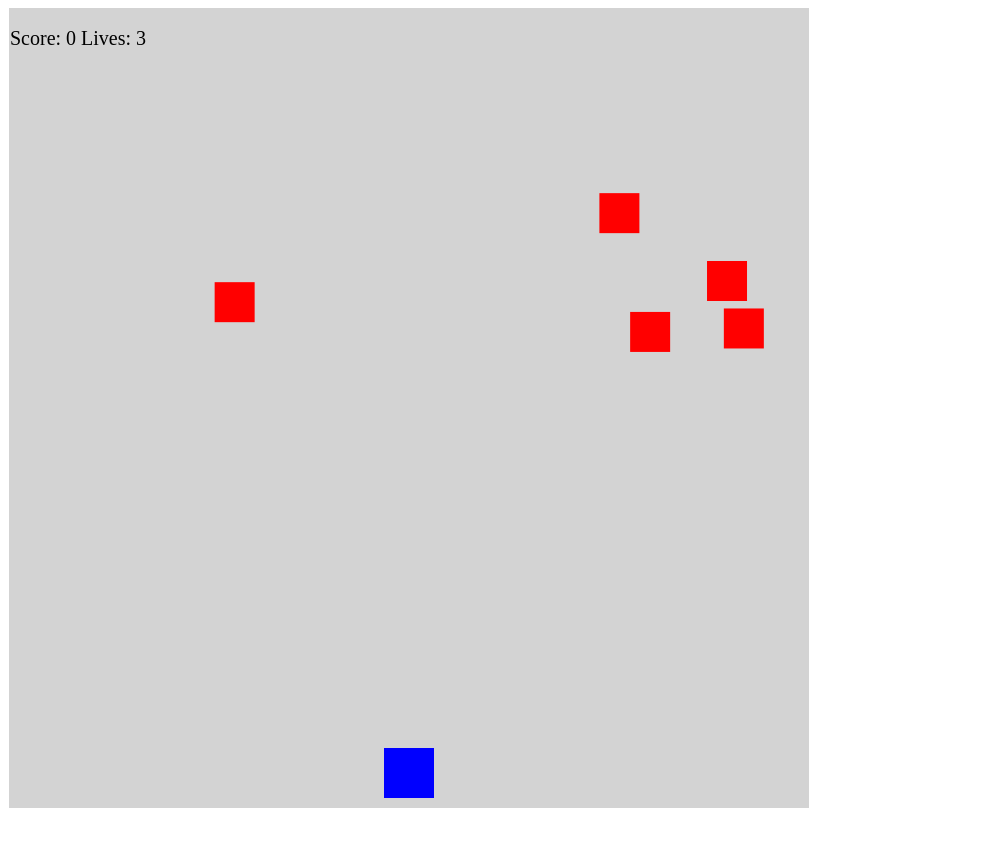
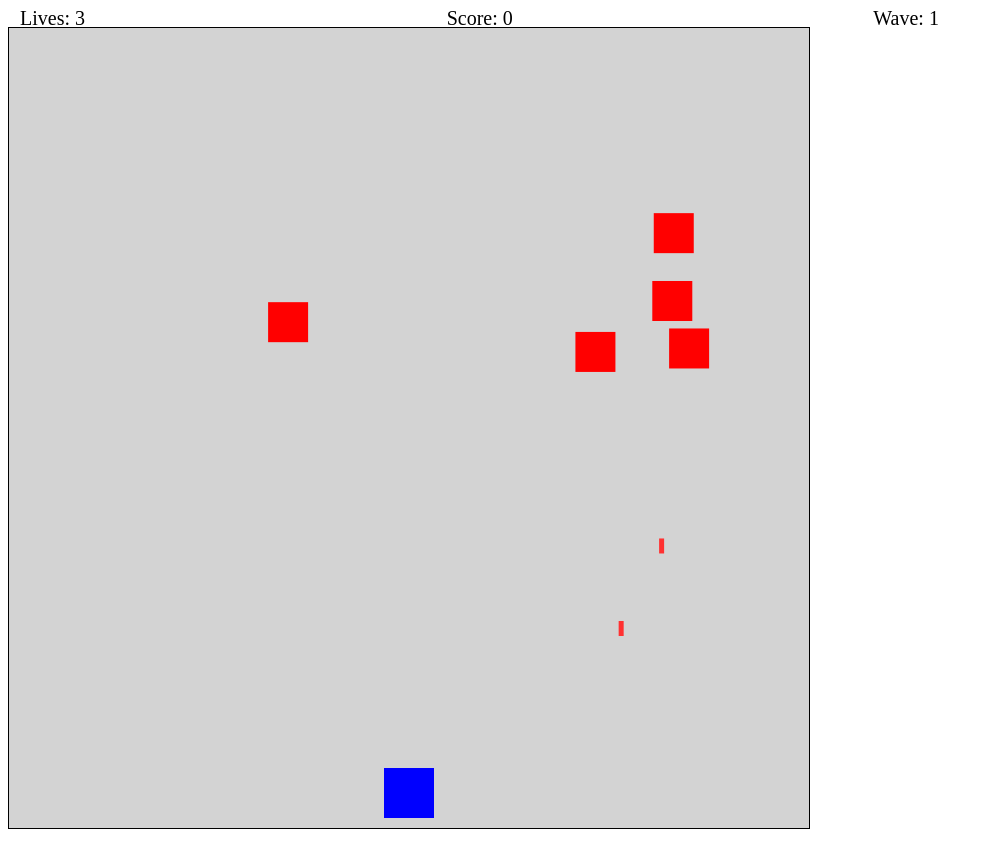
Before and after one commit to AlbinoRhino7391/galaga-clone, a plain HTML site: page index.html in a window 1280 px wide. Shown: the part 73-914 px from the top of the page, without its empty margins (0-991 px from the left). Drawn offline with Linux system fonts and the light colour scheme.

Commit message:
finished scorebard functionality, gave enemies the ability to shoot back

```diff
--- a/index.html
+++ b/index.html
@@ -8,8 +8,9 @@
     <header><h1>galaga clone</h1></header>
     <canvas id="game-canvas" width="800px" height="800px"></canvas>
     <div id="scoreboard">
+      <span id="lives">Lives: 3</span>
       <span id="score">Score: 0</span>
-      <span id="lives">Lives: 3</span>
+      <span id="wave">Wave: 1</span>
     </div>
 
     <script src="./scripts/script.js"></script>
--- a/scripts/script.js
+++ b/scripts/script.js
@@ -16,6 +16,8 @@ const player = {
 const controls = {
     left: false, // Is the left arrow key pressed?
     right: false, // Is the right arrow key pressed?
+    up: false, // Is the up arrow key pressed?
+    down: false, // Is the down arrow key pressed?
     space: false, // Is the spacebar pressed?
     canShoot: true // Can the player shoot a bullet?
 };
@@ -29,6 +31,7 @@ class Enemy {
     this.width = width;
     this.height = height;
     this.direction = 1; // 1 represents moving to the right, -1 represents moving to the left
+    this.canShoot = true; //this indicates if the enemy can shoot
   }
 
   draw() {
@@ -42,19 +45,44 @@ class Enemy {
     // Check if enemy hits the canvas borders
     if (this.x + this.width >= canvas.width || this.x <= 0) {
       this.direction *= -1; // Reverse the direction
-      this.y += (this.height/2); // Move the enemy down by its height
+      this.y += this.height / 2; // Move the enemy down by its height
+    }
+
+    // Shoot a bullet randomly every 3 seconds
+    if (this.canShoot && Math.random() < 0.003) {
+      this.shootBullet();
+      this.canShoot = false; // Prevent shooting for a period of time
+      setTimeout(() => {
+        this.canShoot = true;
+      }, 3000); // Allow shooting again after 3 seconds
     }
   }
+
+  shootBullet() {
+    const bullet = {
+      x: this.x + this.width / 2, // X-coordinate of the bullet (starts at the center of the enemy spaceship)
+      y: this.y + this.height, // Y-coordinate of the bullet (starts below the enemy spaceship)
+      speed: 5, // Speed of the bullet
+      width: 5, // Width of the bullet
+      height: 15, // Height of the bullet
+    };
+    enemyBullets.push(bullet);
+  }
 }
+
 
 // Array to store enemy spaceships
 const enemies = [];
 
 // Array to store bullets
 const bullets = [];
+const enemyBullets = [];
 
 // Initialize score
 let score = 0;
+
+//Initialize the wave number
+let wave = 0;
 
 // Game state
 let gameRunning = true;
@@ -65,6 +93,10 @@ function handleKeyDown(event) {
     controls.left = true;
   } else if (event.key === "ArrowRight") {
     controls.right = true;
+  } else if (event.key === "ArrowUp") {
+    controls.up = true;
+  } else if (event.key === "ArrowDown") {
+    controls.down = true;
   } else if (event.key === " ") {
     if (!controls.space) {
       controls.space = true;
@@ -77,6 +109,10 @@ function handleKeyUp(event) {
     controls.left = false;
   } else if (event.key === "ArrowRight") {
     controls.right = false;
+  } else if (event.key === "ArrowUp") {
+    controls.up = false;
+  } else if (event.key === "ArrowDown") {
+    controls.down = false;
   } else if (event.key === " ") {
     controls.space = false;
     controls.canShoot = true;
@@ -96,6 +132,10 @@ function initializeGame() {
   // Start score at 0 for the beginning of the game.
   score = 0; // Set the initial score to 0
   document.getElementById('score').textContent = "Score: " + score; // Update the "score" element
+
+  // Start the game at wave 1
+  wave = 0; // Set the initial wave number
+  document.getElementById('wave').textContent = "Wave: " + wave; // Update the "wave" element
 
   // Generate enemy spaceships
   generateEnemies();
@@ -127,6 +167,13 @@ function generateEnemies() {
       // Create new enemy
       newEnemy = new Enemy(x, y, speed, width, height);
 
+      //speed increase only happens up to wave 10.
+      if (wave <= 10) {
+        newEnemy.speed = speed * Math.pow(1.1,wave-1);
+      } else {
+        newEnemy.speed = speed * Math.pow(1.1,10-1);;
+      }
+
       // Check for collisions with existing enemies
       collisionDetected = false;
       for (let j = 0; j < enemies.length; j++) {
@@ -140,15 +187,25 @@ function generateEnemies() {
     // Add new enemy to the array
     enemies.push(newEnemy);
   }
+   //increment the wave every time new enemies are generated.
+   wave++; // Increment the wave number
+   document.getElementById('wave').textContent = "Wave: " + wave; // Update the "wave" element
 }
 
 // Game loop
 function gameLoop() {
+  if (!gameRunning) {
+    // Game over, stop the game loop
+    return;
+  }
+
   ctx.clearRect(0, 0, canvas.width, canvas.height);
   drawPlayer();
   movePlayer();
   drawEnemies();
   handleBullets();
+  moveEnemyBullets();
+  drawEnemyBullets();
   detectCollisions();
   requestAnimationFrame(gameLoop);
 }
@@ -169,11 +226,25 @@ function movePlayer() {
     player.x += player.speed;
   }
 
+  if (controls.up) {
+    // Move up
+    player.y -= player.speed;
+  } else if (controls.down) {
+    // Move down
+    player.y += player.speed;
+  }
+
   // Limit the player spaceship within the canvas bounds
   if (player.x < 0) {
     player.x = 0;
   } else if (player.x + player.width > canvas.width) {
     player.x = canvas.width - player.width;
+  }
+
+  if (player.y < 0) {
+    player.y = 0;
+  } else if (player.y + player.height > canvas.height) {
+    player.y = canvas.height - player.height;
   }
 }
 
@@ -221,11 +292,32 @@ function moveBullets() {
   }
 }
 
+// Move the enemy bullets
+function moveEnemyBullets() {
+  for (let i = enemyBullets.length - 1; i >= 0; i--) {
+    const bullet = enemyBullets[i];
+    bullet.y += bullet.speed;
+
+    // Remove bullets that have gone off the canvas
+    if (bullet.y + bullet.height > canvas.height) {
+      enemyBullets.splice(i, 1);
+    }
+  }
+}
+
 // Draw the bullets
 function drawBullets() {
   for (const bullet of bullets) {
     ctx.fillStyle = "#ffff00"; // Set the color of the bullets
     ctx.fillRect(bullet.x, bullet.y, bullet.width, bullet.height); // Draw the bullet rectangle
+  }
+}
+
+// Draw the enemy bullets
+function drawEnemyBullets() {
+  for (const bullet of enemyBullets) {
+    ctx.fillStyle = "#ff3131"; // Set the color of the enemy bullets
+    ctx.fillRect(bullet.x, bullet.y, bullet.width, bullet.height); // Draw the enemy bullet rectangle
   }
 }
 
@@ -246,6 +338,22 @@ function detectCollisions() {
       }
     }
   }
+  // Check collision between enemy bullets and the player
+  for (let i = enemyBullets.length - 1; i >= 0; i--) {
+    const bullet = enemyBullets[i];
+
+    if (isCollision(bullet, player)) {
+      enemyBullets.splice(i, 1);
+      decrementLives();
+      break;
+    }
+  }
+
+  // Check if there are no enemies left
+  if (enemies.length === 0) {
+    clearEnemies(); // Clear the enemies array
+    generateEnemies(); // Generate a new wave of enemies
+  }
 }
 
 // Check if two objects are colliding - see dev notes for more verbose expalination.
@@ -258,6 +366,38 @@ function isCollision(obj1, obj2) {
   );
 }
 
+// Reset the enemy array to 0.
+function clearEnemies() {
+  enemies.length = 0; // Clear the enemies array
+}
+
+// Decrement player lives
+function decrementLives() {
+  let lives = parseInt(document.getElementById('lives').textContent.split(': ')[1]);
+
+  if (lives > 0) {
+    lives--;
+    document.getElementById('lives').textContent = "Lives: " + lives;
+  }
+
+  if (lives === 0) {
+    endGame(); // Implement this function to handle the game over logic
+  }
+}
+
+function endGame() {
+  gameRunning = false; // Set gameRunning to false to stop the game loop
+
+  // Clear the canvas
+  ctx.clearRect(0, 0, canvas.width, canvas.height);
+
+  // Display "Game Over" message
+  ctx.fillStyle = "#ffffff";
+  ctx.font = "bold 36px Arial";
+  ctx.textAlign = "center";
+  ctx.fillText("Game Over", canvas.width / 2, canvas.height / 2);
+}
+
 // Start the game
 initializeGame();
 gameLoop();
--- a/styles/style.css
+++ b/styles/style.css
@@ -1,15 +1,21 @@
 /* CSS styles for the game canvas */
 #game-canvas {
   background-color: lightgray;
-  border: 1px solid white;
+  border: 1px solid black;
+  margin-top: 20px;
 }
 
 
 /* CSS styles for the scoreboard */
 #scoreboard {
-  position: absolute;
-  top: 100px;
-  left: 10px;
+  position: fixed;
+  top: 80px;
+  left: 20px;
+  width: 100%;
   color: black;
   font-size: 20px;
+  display: flex;
 }
+span{
+  flex: 1;
+}
```
